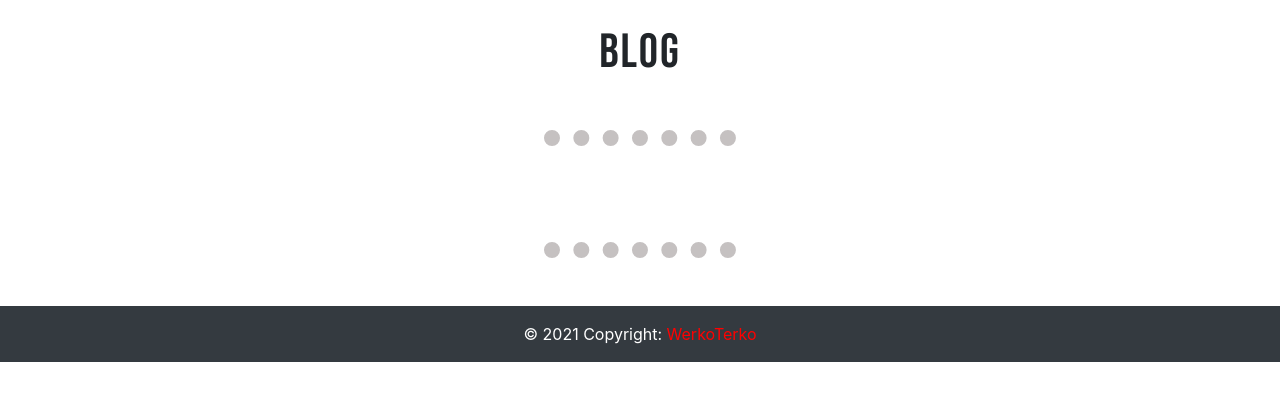
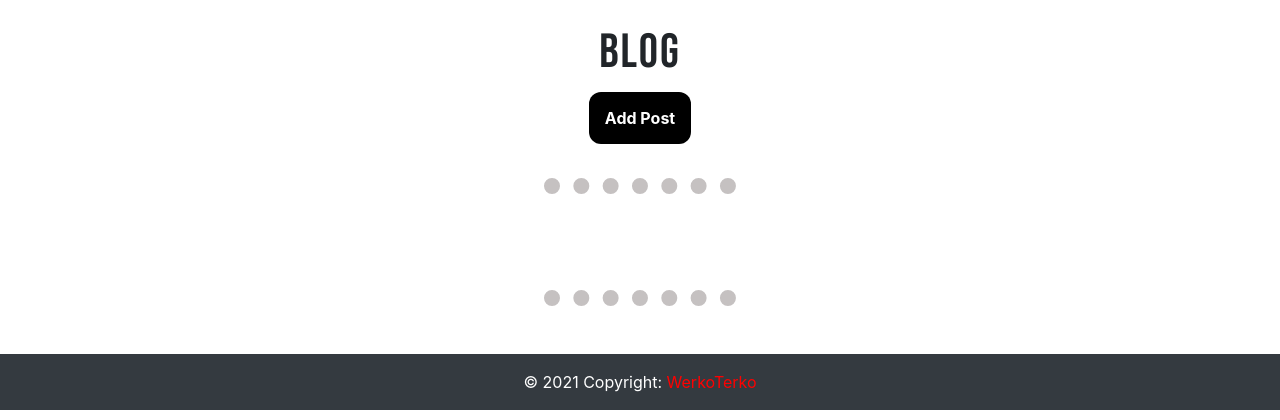
Before and after one commit to mushedi/mysite, a Django app: page /blog/ in a window 1280 px wide. Shown: the part 56-476 px from the top of the page. Run offline with Django 4.2, Linux system fonts and the light colour scheme; data that the repository does not hold is empty; some libraries are stand-ins or nearby versions.

Commit message:
added a blog post button

```diff
--- a/src/templates/blog.html
+++ b/src/templates/blog.html
@@ -6,6 +6,7 @@
 {% endblock %}
 {% block content %}
     <h2>Blog</h2>
+    <p class="center contactBtn"> <a class="links" href="">Add Post</a></p>
     <hr>
     <div class="container-fluid">
             <div class="row news">
```
